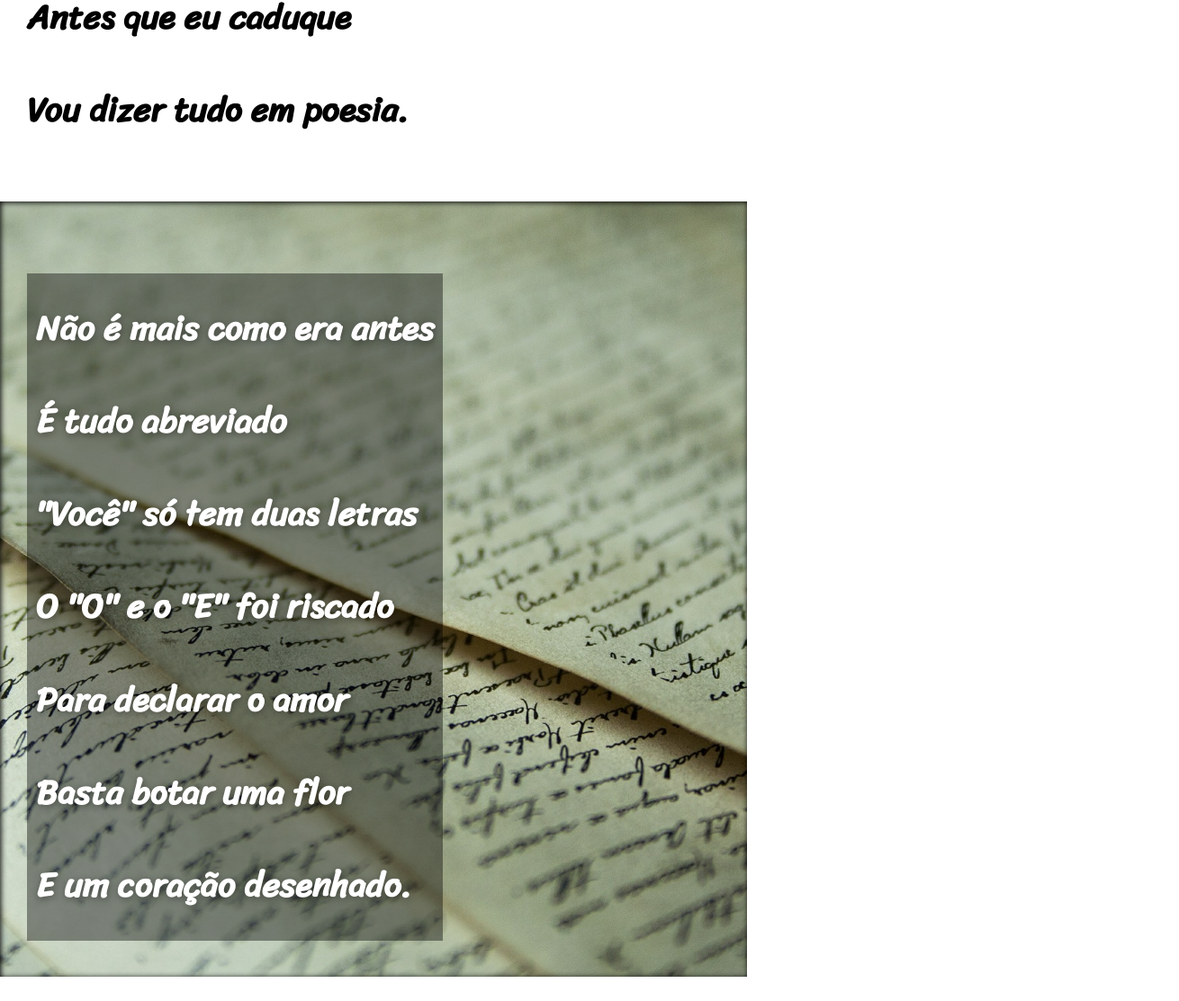
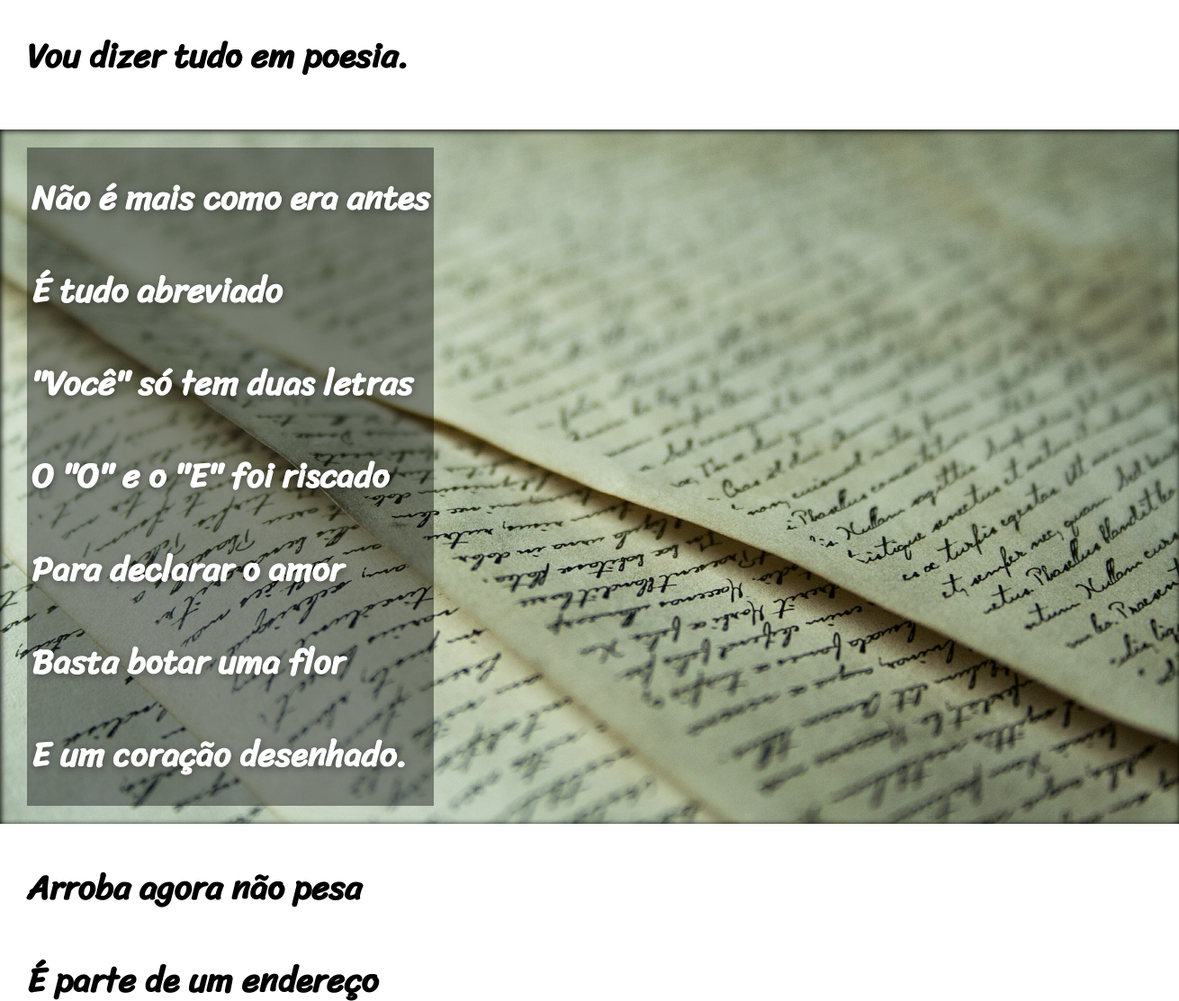
Before and after one commit to AdrianoRamosadr/cordel-moderno, a plain HTML site: page index.html in a window 1280 px wide. Shown: the part 821-1934 px from the top of the page at 90% size, 1310 px wide, since content can reach past the window. Drawn offline with Linux system fonts and the light colour scheme; a web font is replaced by a local one.

Commit message:
atualizei

```diff
--- a/style.css
+++ b/style.css
@@ -49,7 +49,7 @@ header h1{
     color: white;
     font-variant: small-caps;
     font-size: 4em;
-    text-shadow: 1px 2px 8px rgba(0, 0, 0, 0.267);
+
 
 }
 
@@ -72,8 +72,8 @@ header a:hover{
 
 section{
     font-family: var(--font1);
-    padding-top: 10vh;
-    padding-bottom: 5vh;
+    padding-top: 20px;
+    padding-bottom: 20px;
     width: 100vh;
     line-height: 2.3em;
     padding-left: 30px;
@@ -90,15 +90,16 @@ section p{
 section.imagen > p{
    background-color: rgba(0, 0, 0, 0.404);
 display: inline-block;
-padding: 10px;
+padding: 5px;
 text-shadow: 1px 2px 8px rgba(0, 0, 0, 0.384);
 }
 
 section.imagen{
-    width: 100vh;
+
     background-color: rgba(0, 0, 0, 0.178);
     color: white;
     box-shadow: inset 1px 1px 6px black;
+    width: 100vw;
 
 }
 
```
